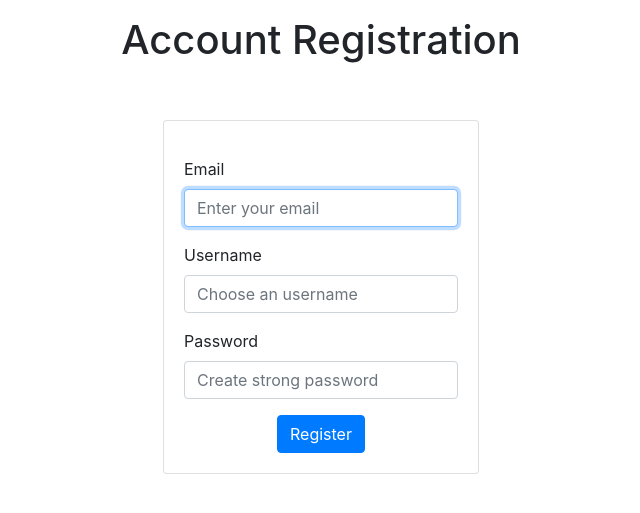
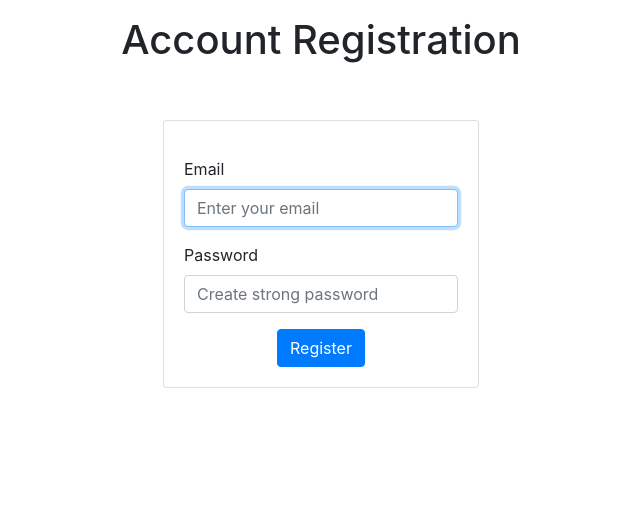
Before and after one commit to prineee/NearbyShops, a CodeIgniter app: page /NearbyShops/register in a window 1280 px wide. Shown: the part 56-569 px from the top of the page, without its empty margins (319-959 px from the left). Run offline with CodeIgniter, Linux system fonts and the light colour scheme.

Commit message:
Change registration and login to use "email" according to spec and add CSRF form protection.

```diff
--- a/application/config/config.php
+++ b/application/config/config.php
@@ -448,7 +448,7 @@ $config['global_xss_filtering'] = FALSE;
 | 'csrf_regenerate' = Regenerate token on every submission
 | 'csrf_exclude_uris' = Array of URIs which ignore CSRF checks
 */
-$config['csrf_protection'] = FALSE;
+$config['csrf_protection'] = TRUE;
 $config['csrf_token_name'] = 'csrf_token';
 $config['csrf_cookie_name'] = 'csrf_cookie';
 $config['csrf_expire'] = 3600;
--- a/application/config/form_validation.php
+++ b/application/config/form_validation.php
@@ -3,9 +3,9 @@
 $config = array(
 	'register' => array(
 		array(
-			'field' => 'username',
-			'label' => 'username',
-			'rules' => 'trim|required|strip_tags|alpha_dash|min_length[6]|max_length[32]|is_unique[users.username]',
+			'field' => 'email',
+			'label' => 'email address',
+			'rules' => 'trim|required|strip_tags|valid_email|min_length[6]|max_length[64]|is_unique[users.email]'
 		),
 		array(
 			'field' => 'password',
@@ -15,9 +15,9 @@ $config = array(
 	),
 	'login' => array(
 		array(
-			'field' => 'username',
-			'label' => 'username',
-			'rules' => 'trim|required|strip_tags',
+			'field' => 'email',
+			'label' => 'email address',
+			'rules' => 'trim|required|strip_tags|valid_email'
 		),
 		array(
 			'field' => 'password',
--- a/application/controllers/Register.php
+++ b/application/controllers/Register.php
@@ -16,22 +16,23 @@ class Register extends CI_Controller {
 		$this->form_validation->set_error_delimiters('<li>', '</li>');
 
 		// Run form validation
-		if($this->form_validation->run('register') !== FALSE) {
-			$username = $this->input->post('username');
+		if( $this->form_validation->run('register') !== FALSE ) {
+			// Retrieve submitted email and password form inputs
+			$email = $this->input->post('email');
 			$password = $this->input->post('password');
 
 			// Load our user account model and connect to the database
 			$this->load->model('account_model', 'account', TRUE);
 
 			// Use the regidster method to complete user registration
-			if( $this->account->register($username, $password) === TRUE) {
+			if( $this->account->register($email, $password) === TRUE ) {
 				// Set referrer in flashdata storage
 				$this->session->set_flashdata('referrer', 'register');
 				// Redirect user to login page
 				redirect( base_url('login') );
 			} else {
-				// Database error occured
-				redirect( base_url('error') );
+				// Set message for database error
+				$variables['custom_error'] = "Database error occured";
 			}
 		}
 
--- a/application/views/register.php
+++ b/application/views/register.php
@@ -38,14 +38,11 @@
 							</div>
 
 							<div class="form-group">
-								<label for="email">Username</label>
-								<input id="username" name="username" type="text" class="form-control" placeholder="Choose an username" value="<?php echo set_value('username'); ?>" title="A valid username of alphanumeric and dash characters is required" required>
-							</div>
-
-							<div class="form-group">
 								<label for="password">Password</label>
 								<input id="password" name="password" type="password" class="form-control" placeholder="Create strong password" title="A strong password of at least 8 characters is required" required>
 							</div>
+
+							<input name="<?php echo $this->security->get_csrf_token_name(); ?>" type="hidden" value="<?php echo $this->security->get_csrf_hash(); ?>">
 
 							<div class="text-center">
 								<button id="submit" name"register" type="submit" class="btn btn-primary">Register</button>
```
Also changed, not shown: application/controllers/Login.php (+7 -8 lines), application/models/Account_model.php (+8 -7 lines), application/views/login.php (+6 -3 lines).
